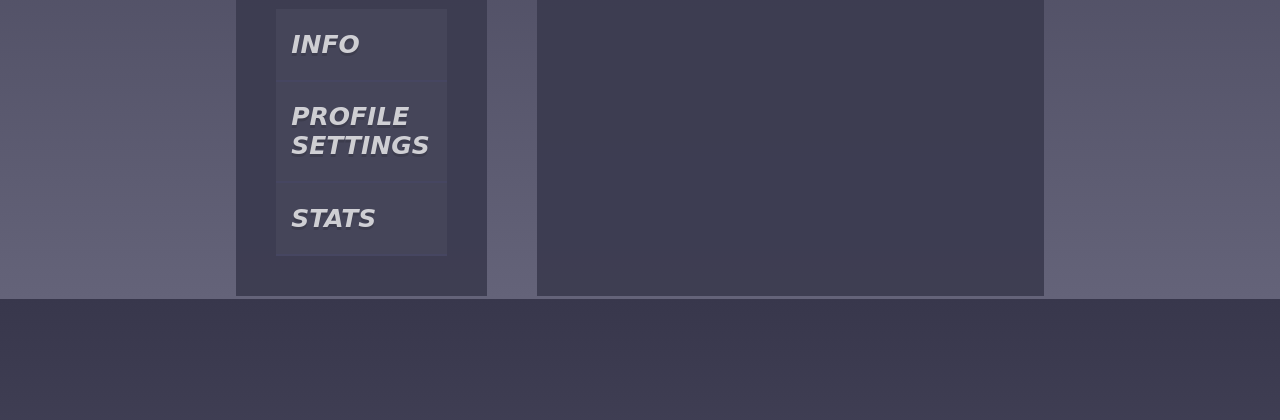
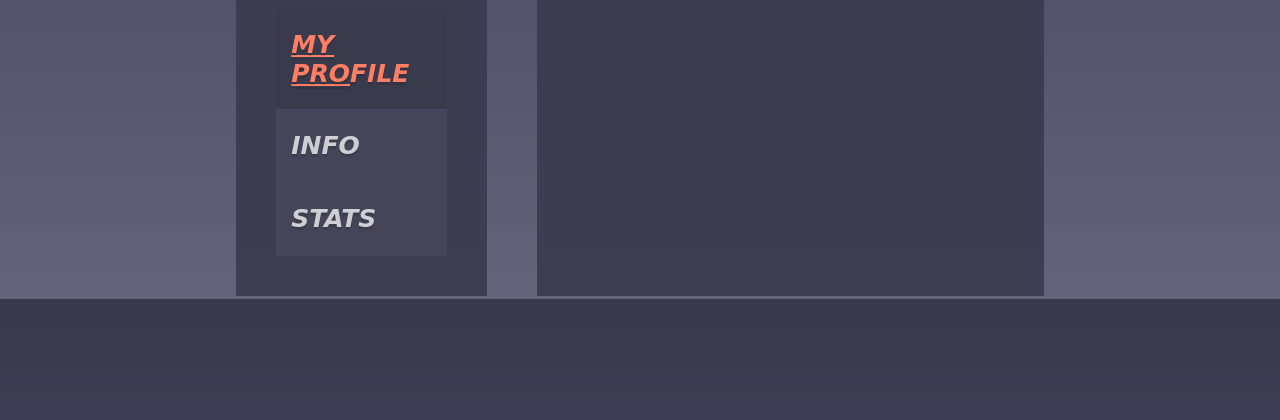
Before and after one commit to mistaDurbinm9/cubedpotato, a PHP site: page /profile.html in a window 1280 px wide. Shown: the part 501-921 px from the top of the page. Run offline with PHP 8.4, Linux system fonts and the light colour scheme; some libraries are stand-ins or nearby versions; some web fonts are replaced.

Commit message:
adding to profile.html

```diff
--- a/index.html
+++ b/index.html
@@ -82,7 +82,8 @@
         </div>
       </div>
       <div class="server-status">
-        <div class="icon"><img src="https://pbs.twimg.com/profile_images/808180587605331969/u-CULTwl_400x400.jpg" id="favicon"></div><div class="header">
+        <div class="icon"><img src="https://pbs.twimg.com/profile_images/808180587605331969/u-CULTwl_400x400.jpg" id="favicon"></div>
+        <div class="header">
           <div class="image"> <img src="grass.jpg" alt="" /> </div>
           <h2>play.cubedpotato.com</h2>
         </div>
--- a/profile-style.css
+++ b/profile-style.css
@@ -34,6 +34,10 @@
   padding-left:15px;
   font-size:25px;
 }
+.active-setting{
+  background: rgba(0, 0, 0, 0.05);
+  color: #FF7E64;
+}
 .dropdown{
   display:none;
   padding:15px;
--- a/profile.html
+++ b/profile.html
@@ -33,6 +33,7 @@
       <div class="profile-content">
         <div class="profile-image">userName</div>
         <div class="profile-settings">
+          <div class="setting active-setting"> <h2><u>My Pro</u>file</h2> </div>
           <div class="setting" id="info"> <h2>Info</h2>
 
             <div class="dropdown" id="info-dropdown">
@@ -42,8 +43,6 @@
             </div>
 
           </div>
-
-          <div class="setting"> <h2>Profile Settings</h2> </div>
           <div class="setting"><h2>Stats</h2></div>
         </div>
       </div>
--- a/style_main.css
+++ b/style_main.css
@@ -194,7 +194,7 @@ a{
         .icon {
         position: absolute;
         background:#fff;
-        left: 10px;
+        right: 10px;
         top: 135px;
         width: 80px;
         height: 80px;
```
Also changed, not shown: 1 other file.
